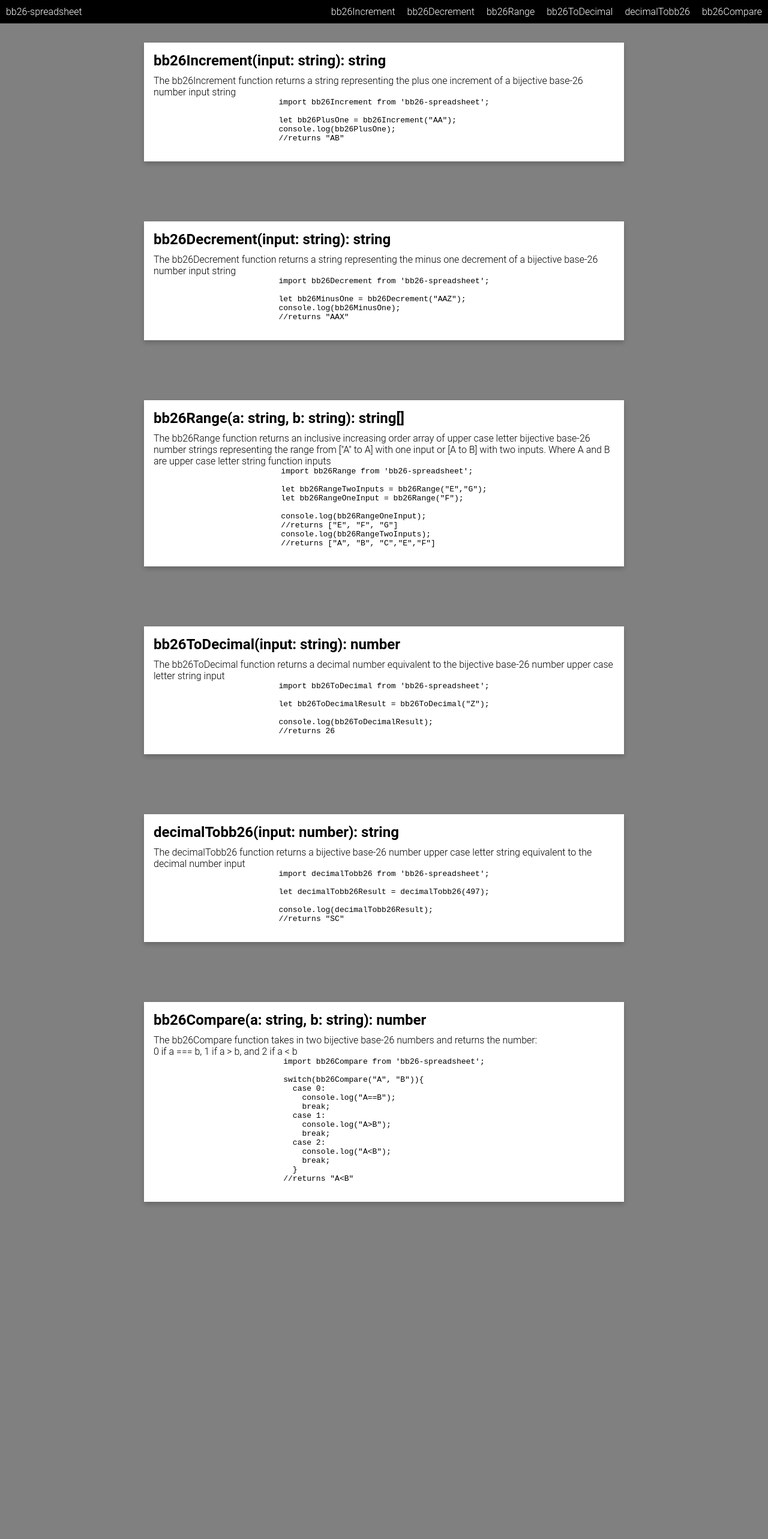
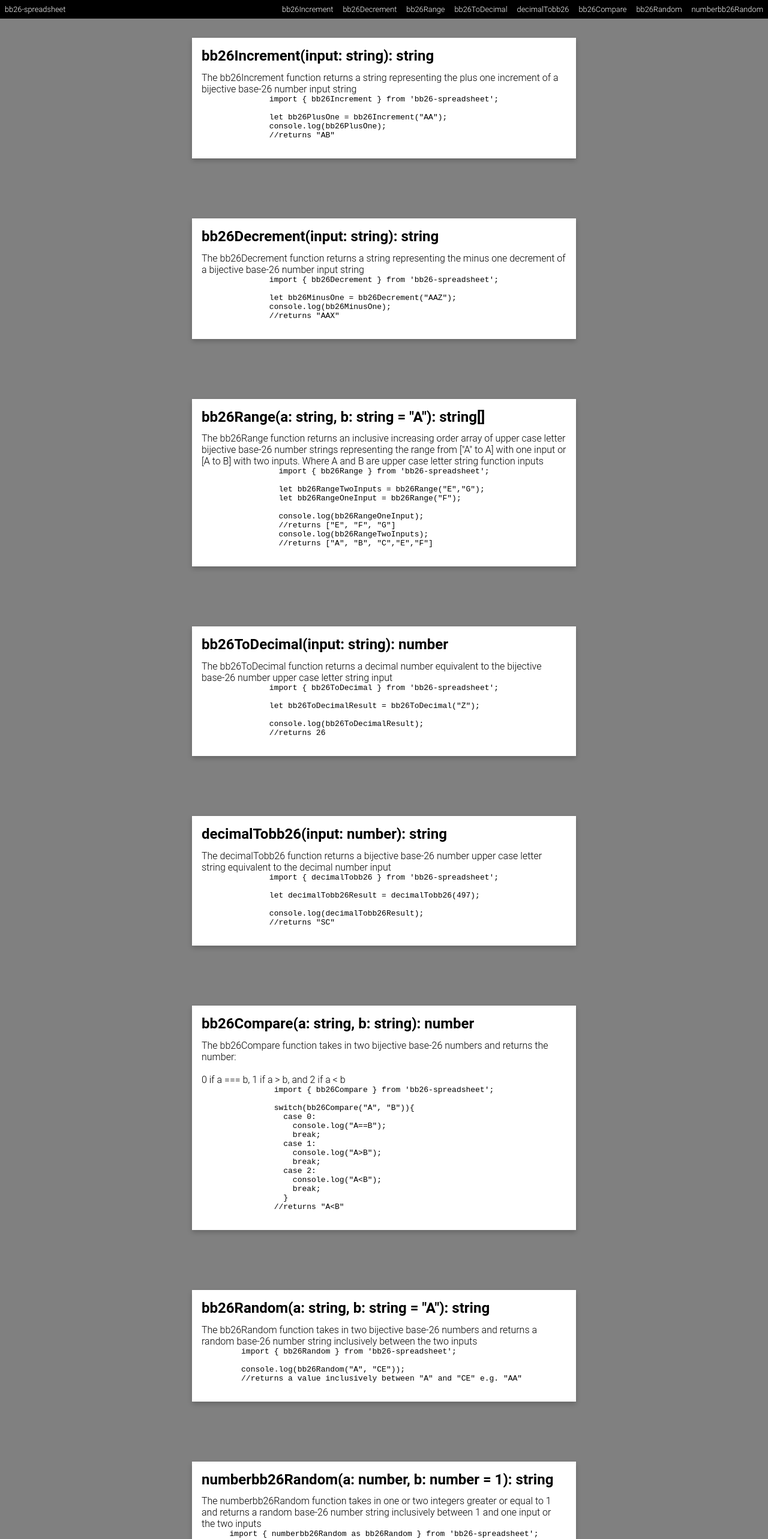
Before and after one commit to istareatscreens/bb26spreadsheet, a website: page docs/index.html in a window 1280 px wide. Shown: the top 2565 px of the page at 60% size. Before the commit the page ends 2103 px from the top, so only its background shows below. Drawn offline with Linux system fonts and the light colour scheme; a web font is replaced by a local one.

Commit message:
Added bb26Random functions to docs and added comments to them inline, and corrected mistake in bb26Range inline comments

```diff
--- a/docs/index.html
+++ b/docs/index.html
@@ -36,12 +36,14 @@
       <div id="navbar">
         <p class="nav-title">bb26-spreadsheet</p>
         <div class="nav-menu">
-          <a href="#bb26Increment">bb26Increment</a>
+          <a class= "nav-start" href="#bb26Increment">bb26Increment</a>
           <a href="#bb26Decrement">bb26Decrement</a>
           <a href="#bb26Range">bb26Range</a>
           <a href="#bb26ToDecimal">bb26ToDecimal</a>
           <a href="#decimalTobb26">decimalTobb26</a>
           <a href="#bb26Compare">bb26Compare</a>
+          <a href="#bb26Random">bb26Random</a>
+          <a class="nav-end"href="#numberbb26Random">numberbb26Random</a>
         </div>
       </div>
 
@@ -56,7 +58,7 @@
             </p>
             <div class="code-container">
               <pre class="prettyprint code-block">
-import bb26Increment from 'bb26-spreadsheet';
+import { bb26Increment } from 'bb26-spreadsheet';
 
 let bb26PlusOne = bb26Increment("AA");
 console.log(bb26PlusOne);
@@ -74,7 +76,7 @@ console.log(bb26PlusOne);
             </p>
             <div class="code-container">
               <pre class="prettyprint code-block">
-import bb26Decrement from 'bb26-spreadsheet';
+import { bb26Decrement } from 'bb26-spreadsheet';
 
 let bb26MinusOne = bb26Decrement("AAZ");
 console.log(bb26MinusOne);
@@ -86,7 +88,7 @@ console.log(bb26MinusOne);
         <div class="card" id="bb26Range">
           <div class="card-content">
             <h2 class="card-title">
-              bb26Range(a: string, b: string): string[]
+              bb26Range(a: string, b: string = "A"): string[]
             </h2>
             <p class="code-description">
               The bb26Range function returns an inclusive increasing order array
@@ -96,7 +98,7 @@ console.log(bb26MinusOne);
             </p>
             <div class="code-container">
               <pre class="prettyprint code-block">
-import bb26Range from 'bb26-spreadsheet';
+import { bb26Range } from 'bb26-spreadsheet';
 
 let bb26RangeTwoInputs = bb26Range("E","G");
 let bb26RangeOneInput = bb26Range("F");
@@ -120,7 +122,7 @@ console.log(bb26RangeTwoInputs);
             </p>
             <div class="code-container">
               <pre class="prettyprint code-block">
-import bb26ToDecimal from 'bb26-spreadsheet';
+import { bb26ToDecimal } from 'bb26-spreadsheet';
 
 let bb26ToDecimalResult = bb26ToDecimal("Z");
 
@@ -141,7 +143,7 @@ console.log(bb26ToDecimalResult);
             </p>
             <div class="code-container">
               <pre class="prettyprint code-block">
-import decimalTobb26 from 'bb26-spreadsheet';
+import { decimalTobb26 } from 'bb26-spreadsheet';
 
 let decimalTobb26Result = decimalTobb26(497);
 
@@ -159,11 +161,11 @@ console.log(decimalTobb26Result);
             </h2>
             <p class="code-description">
               The bb26Compare function takes in two bijective base-26 numbers
-              and returns the number: </br> 0 if a === b, 1 if a > b, and 2 if a < b
+              and returns the number:</br> </br> 0 if a === b, 1 if a > b, and 2 if a < b
             </p>
             <div class="code-container">
               <pre class="prettyprint code-block">
-import bb26Compare from 'bb26-spreadsheet';
+import { bb26Compare } from 'bb26-spreadsheet';
 
 switch(bb26Compare("A", "B")){
   case 0:
@@ -181,7 +183,46 @@ switch(bb26Compare("A", "B")){
             </div>
           </div>
         </div>
+        <div class="card" id="bb26Random">
+          <div class="card-content">
+            <h2 class="card-title">
+              bb26Random(a: string, b: string = "A"): string
+            </h2>
+            <p class="code-description">
+              The bb26Random function takes in two bijective base-26 numbers
+              and returns a random base-26 number string inclusively between the two inputs
+            </p>
+            <div class="code-container">
+              <pre class="prettyprint code-block">
+import { bb26Random } from 'bb26-spreadsheet';
+
+console.log(bb26Random("A", "CE"));
+//returns a value inclusively between "A" and "CE" e.g. "AA"
+              </pre>
+            </div>
+          </div>
+    </div>
+        <div class="card" id="numberbb26Random">
+          <div class="card-content">
+            <h2 class="card-title">
+              numberbb26Random(a: number, b: number = 1): string
+            </h2>
+            <p class="code-description">
+The numberbb26Random function takes in one or two integers greater or equal to 1
+              and returns a random base-26 number string inclusively between 1 and one input or the two inputs
+            </p>
+            <div class="code-container">
+              <pre class="prettyprint code-block">
+import { numberbb26Random as bb26Random } from 'bb26-spreadsheet';
+
+console.log(bb26Random(3, 1000));
+//returns a value inclusively between 3 and 1000 e.g. "ABA"
+              </pre>
+            </div>
+          </div>
       </div>
-    </div>
+</div>
+</div>
+</div>
   </body>
 </html>
--- a/docs/styles.css
+++ b/docs/styles.css
@@ -27,34 +27,33 @@
 
 html,
 body {
-  height: 100%;
-  width: 100%;
   font-family: "Roboto", sans-serif;
   font-weight: 300;
   background-color: grey;
 }
 
 .page {
-  display: table;
-  width: 100%;
   clear: both;
 }
 
 /* navbar */
 #navbar {
+  font-size: 0.8rem;
   background-color: black; /* Black background color */
   position: sticky; /* Make it stick/fixed */
   transition: top 0.3s; /* Transition effect when sliding down (and up) */
-  width: 100%;
   display: flex;
   justify-content: space-between;
   align-items: center;
 }
 
 #navbar a {
+  display: flex;
+  align-content: row;
+  justify-content: space-around;
   color: white;
   text-decoration: none;
-  padding: 10px;
+  padding: 0.5rem;
 }
 
 #navbar a:hover {
@@ -65,7 +64,7 @@ body {
 .nav-title {
   display: flex;
   color: white;
-  padding-left: 10px;
+  padding-left: 0.5rem;
 }
 
 .nav-menu {
@@ -86,17 +85,17 @@ body {
   margin: auto;
   background-color: white;
   margin-bottom: 100px;
-  box-shadow: 0 4px 8px 0 rgba(0, 0, 0, 0.2);
+  box-shadow: 0 0.25rem 0.5rem 0 rgba(0, 0, 0, 0.2);
   height: fit-content;
-  width: 800px;
+  width: 40rem;
 }
 
 .card:hover {
-  box-shadow: 0 8px 16px 0 rgba(0, 0, 0, 0.5);
+  box-shadow: 0 0.5rem 1rem 0 rgba(0, 0, 0, 0.5);
 }
 
 .card-content {
-  margin: 16px 16px;
+  margin: 1rem 1rem;
 }
 
 .code-container {
@@ -111,5 +110,5 @@ body {
 }
 
 .card-title {
-  margin-bottom: 10px;
+  margin-bottom: 0.8rem;
 }
--- a/package.json
+++ b/package.json
@@ -1,6 +1,6 @@
 {
   "name": "bb26-spreadsheet",
-  "version": "1.3.1",
+  "version": "1.4.0",
   "description": "Bijective base-26 number system utilities for spreadsheet software",
   "main": "lib/index.js",
   "repository": {
--- a/src/bb26Range.ts
+++ b/src/bb26Range.ts
@@ -6,8 +6,8 @@ import { bb26IncrementNoCheck as bb26Increment } from "./bb26Increment";
  * @param {string?} b Optional string containing only uppercase letters
  * @returns {string[]} Increasing order array of strings from [a to b] or ["A" to a]
  * @Example bb26Range("C") //["A", "B", "C"]
- * @Example bb26Range("AZ, BC") //["AZ","BA","BB","BC"]
- * @Example bb26Range("S, Q") //["Q","R","S"]
+ * @Example bb26Range("AZ", "BC") //["AZ","BA","BB","BC"]
+ * @Example bb26Range("S", "Q") //["Q","R","S"]
  */
 export default function bb26Range(a: string, b: string = ""): string[] {
   if (!/^[A-Z]+$/.test(a) || (!/^[A-Z]+$/.test(b) && b !== ""))
```
Also changed, not shown: src/bb26Random.ts (+18 -0 lines).
